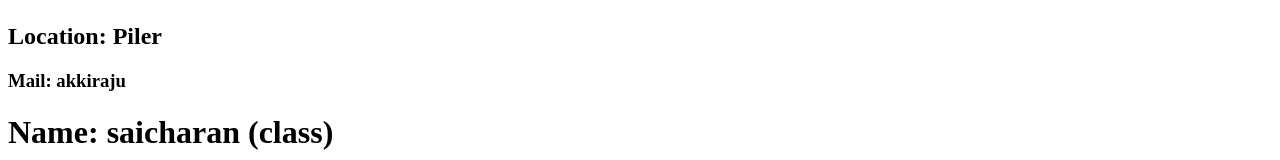
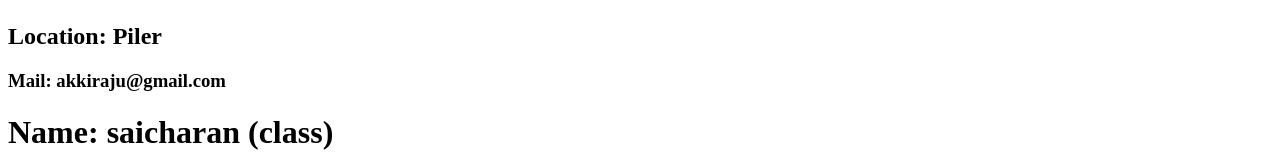
Before and after one commit to SaiCharan1394/react, a React (Vite) app: page /about in a window 1280 px wide. Shown: the part 251-411 px from the top of the page. Built offline with nearby package versions, Linux system fonts and the light colour scheme.

Commit message:
Update User.js

```diff
--- a/src/components/User.js
+++ b/src/components/User.js
@@ -7,7 +7,7 @@ const User = ({ name }) => {
       <h1>Name: {name}</h1>
       <h2>Count: {count}</h2>
       <h2>Location: Piler</h2>
-      <h3>Mail: akkiraju</h3>
+      <h3>Mail: akkiraju@gmail.com</h3>
     </div>
   );
 };
```
